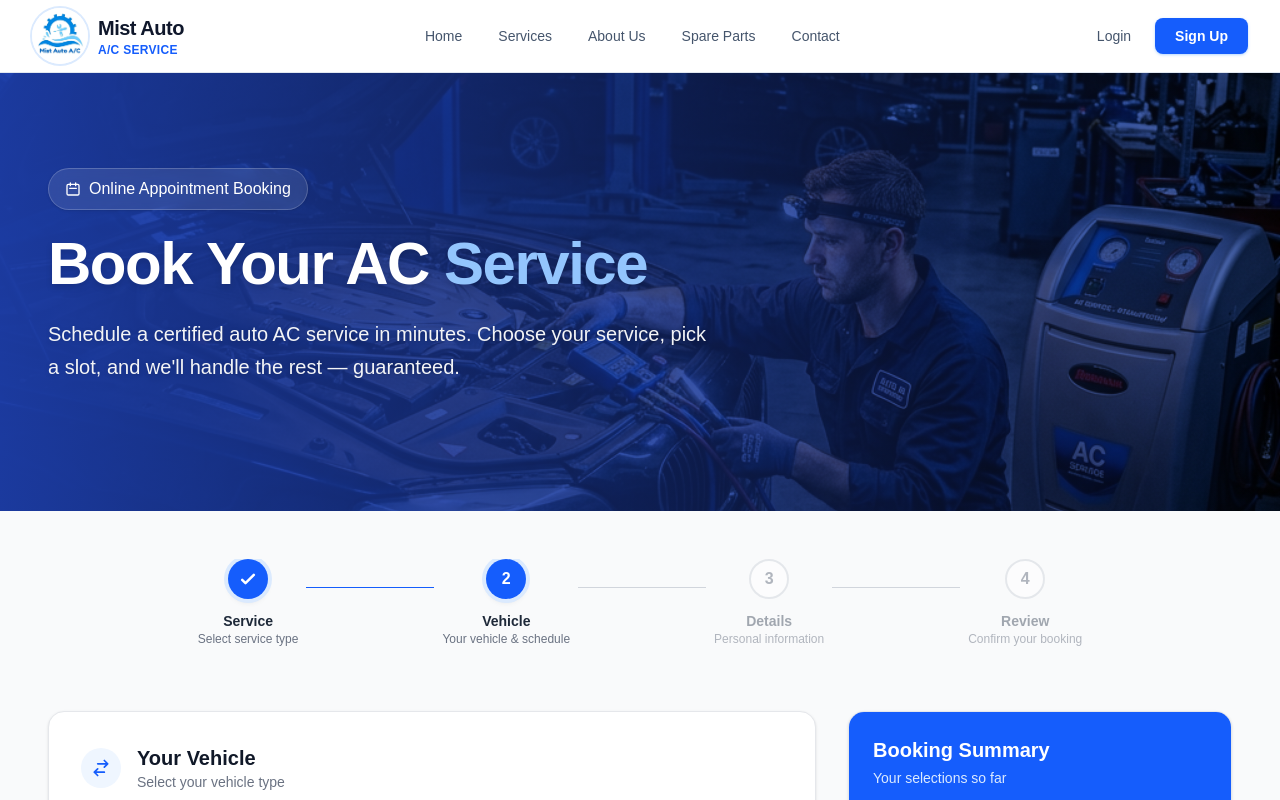
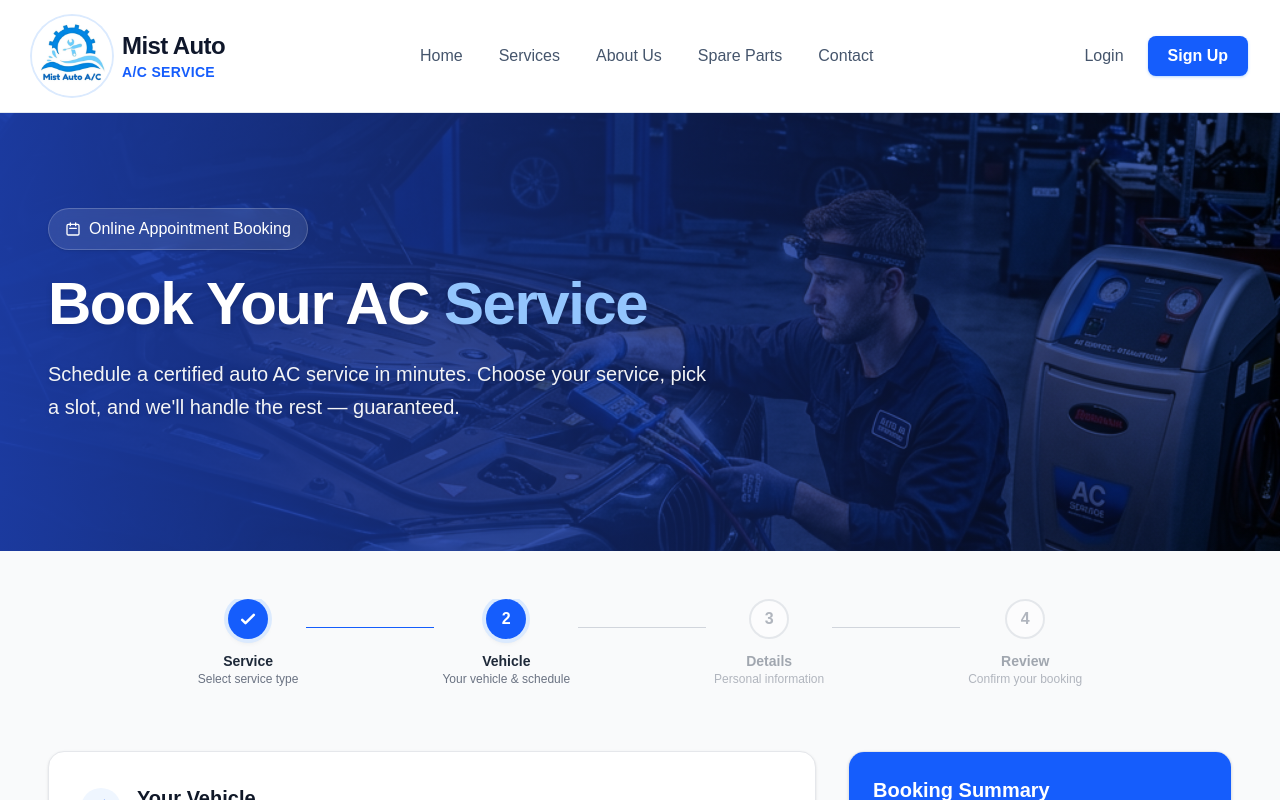
Before and after one commit to Tharaka-Maheshwara/misautoac-new, a Next.js app: page /pages/book-appointment in a window 1280 px wide. Shown: the top 800 px of the page. Built offline with nearby package versions, Linux system fonts and the light colour scheme.

Commit message:
navbar okey

```diff
--- a/src/components/layout/Navbar.tsx
+++ b/src/components/layout/Navbar.tsx
@@ -61,14 +61,22 @@ export default function Navbar() {
             : "bg-white border-b border-slate-200"
         }`}
       >
-        <div className="mx-auto flex w-full max-w-7xl items-center justify-between px-4 sm:px-6 lg:px-8 py-2">
+        <div
+          className={`mx-auto flex w-full max-w-7xl items-center justify-between px-4 sm:px-6 lg:px-8 transition-all duration-300 ${
+            isScrolled ? "py-2" : "py-4"
+          }`}
+        >
           {/* ===== LEFT: Logo & Name ===== */}
           <Link
             href="/"
             className="flex items-center gap-2.5 shrink-0"
             aria-label="Mist Auto A/C - Home"
           >
-            <div className="relative h-12 w-12 sm:h-14 sm:w-14 overflow-hidden rounded-full ring-2 ring-blue-100">
+            <div
+              className={`relative overflow-hidden rounded-full ring-2 ring-blue-100 transition-all duration-300 ${
+                isScrolled ? "h-12 w-12 sm:h-14 sm:w-14" : "h-16 w-16 sm:h-20 sm:w-20"
+              }`}
+            >
               <Image
                 src="/logo/mist-auto-logo.jpeg"
                 alt="Mist Auto A/C Logo"
@@ -77,11 +85,19 @@ export default function Navbar() {
                 priority
               />
             </div>
-            <span className="leading-tight">
-              <span className="block text-lg sm:text-xl font-bold text-slate-900 tracking-tight">
+            <span className="leading-tight transition-all duration-300">
+              <span
+                className={`block font-bold text-slate-900 tracking-tight transition-all duration-300 ${
+                  isScrolled ? "text-lg sm:text-xl" : "text-xl sm:text-2xl"
+                }`}
+              >
                 Mist Auto
               </span>
-              <span className="block text-xs font-semibold text-blue-600 tracking-wide uppercase">
+              <span
+                className={`block font-semibold text-blue-600 tracking-wide uppercase transition-all duration-300 ${
+                  isScrolled ? "text-xs" : "text-sm"
+                }`}
+              >
                 A/C Service
               </span>
             </span>
@@ -99,7 +115,7 @@ export default function Navbar() {
                   <li key={link.href}>
                     <Link
                       href={link.href}
-                      className={`relative block rounded-lg px-4 py-2 text-sm font-medium transition-all duration-200 ${
+                      className={`relative block rounded-lg px-4 py-2 text-base font-medium transition-all duration-200 ${
                         isActive
                           ? "bg-blue-600 text-white shadow-md shadow-blue-200"
                           : "text-slate-600 hover:bg-blue-50 hover:text-blue-700"
@@ -117,13 +133,13 @@ export default function Navbar() {
           <div className="hidden lg:flex items-center gap-2 shrink-0">
             <button
               onClick={() => setIsLoginOpen(true)}
-              className="rounded-lg px-4 py-2 text-sm font-medium text-slate-600 transition-all duration-200 hover:bg-slate-100 hover:text-slate-900"
+              className="rounded-lg px-4 py-2 text-base font-medium text-slate-600 transition-all duration-200 hover:bg-slate-100 hover:text-slate-900"
             >
               Login
             </button>
             <button
               onClick={() => setIsSignupOpen(true)}
-              className="inline-flex items-center justify-center rounded-lg bg-blue-600 px-5 py-2 text-sm font-semibold text-white shadow-sm shadow-blue-200 transition-all duration-200 hover:bg-blue-700 hover:shadow-md hover:shadow-blue-300 active:scale-95"
+              className="inline-flex items-center justify-center rounded-lg bg-blue-600 px-5 py-2 text-base font-semibold text-white shadow-sm shadow-blue-200 transition-all duration-200 hover:bg-blue-700 hover:shadow-md hover:shadow-blue-300 active:scale-95"
             >
               Sign Up
             </button>
@@ -201,7 +217,7 @@ export default function Navbar() {
               <Link
                 key={link.href}
                 href={link.href}
-                className={`flex items-center rounded-lg px-4 py-3 text-sm font-medium transition-all duration-200 ${
+                className={`flex items-center rounded-lg px-4 py-3 text-base font-medium transition-all duration-200 ${
                   isActive
                     ? "bg-blue-600 text-white shadow-md"
                     : "text-slate-700 hover:bg-blue-50 hover:text-blue-700"
@@ -223,7 +239,7 @@ export default function Navbar() {
               setIsMobileMenuOpen(false);
               setIsLoginOpen(true);
             }}
-            className="w-full rounded-lg border border-slate-200 px-4 py-2.5 text-sm font-medium text-slate-700 transition-all duration-200 hover:bg-slate-50 hover:border-slate-300"
+            className="w-full rounded-lg border border-slate-200 px-4 py-2.5 text-base font-medium text-slate-700 transition-all duration-200 hover:bg-slate-50 hover:border-slate-300"
           >
             Login
           </button>
@@ -232,7 +248,7 @@ export default function Navbar() {
               setIsMobileMenuOpen(false);
               setIsSignupOpen(true);
             }}
-            className="w-full rounded-lg bg-blue-600 px-4 py-2.5 text-sm font-semibold text-white shadow-sm transition-all duration-200 hover:bg-blue-700 active:scale-95"
+            className="w-full rounded-lg bg-blue-600 px-4 py-2.5 text-base font-semibold text-white shadow-sm transition-all duration-200 hover:bg-blue-700 active:scale-95"
           >
             Sign Up
           </button>
@@ -240,7 +256,7 @@ export default function Navbar() {
       </nav>
 
       {/* ===== SPACER (pushes content below fixed navbar) ===== */}
-      <div className="h-16 sm:h-[72px]" />
+      <div className="h-24 sm:h-[112px]" />
 
       {/* ===== MODALS ===== */}
       <SignupModal
```
